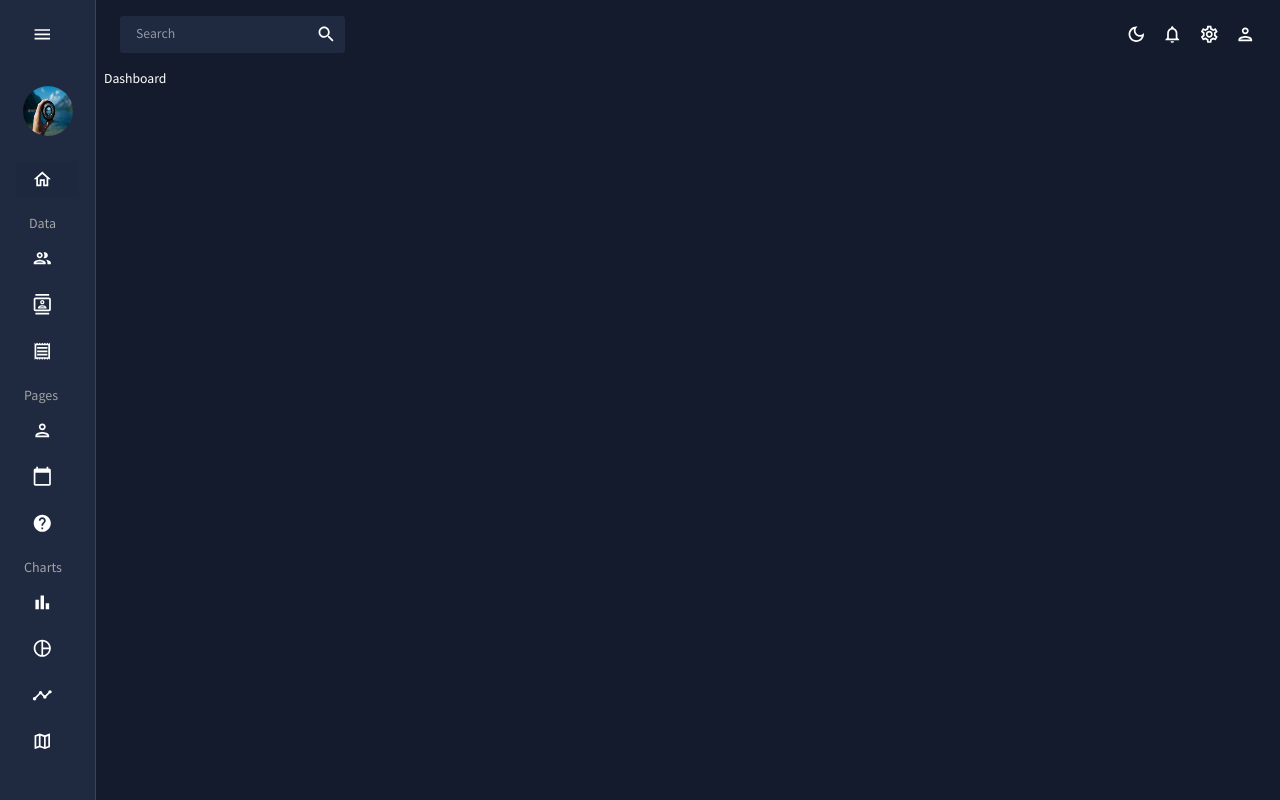
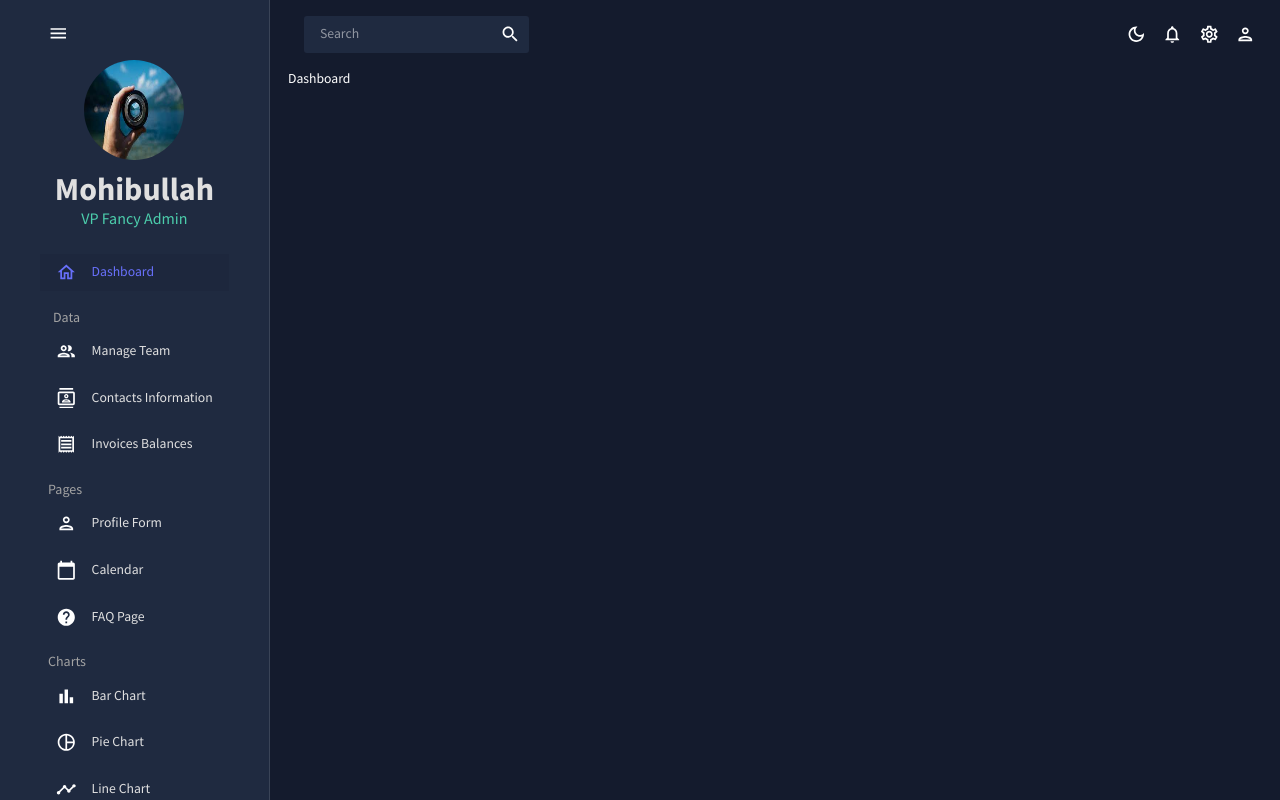
Before and after one commit to smmb98/react_admin_panel, a React (Vite) app: page / in a window 1280 px wide. Both pictures are taken after a click on the button 58 px from the left and 33 px from the top of the page. Built offline with nearby package versions, Linux system fonts and the light colour scheme.

Commit message:
Sidenav completed

```diff
--- a/src/scenes/global/Sidebar.jsx
+++ b/src/scenes/global/Sidebar.jsx
@@ -31,24 +31,48 @@ const Item = ({ title, to, icon, selected, setSelected, isCollapsed }) => {
     <ListItemButton
       sx={{
         mb: "10px",
+        "&.Mui-selected": {
+          color: "#6870fa !important",
+          // backgroundColor: "#2e8b57",
+        },
+        "&.Mui-focusVisible": {
+          color: "#6870fa !important",
+          // backgroundColor: "#2e8b57",
+        },
+        ":hover #icons": {
+          color: "#6870fa !important",
+          // backgroundColor: "#2e8b57",
+        },
+        ":hover": {
+          color: "#6870fa !important",
+          // backgroundColor: "#2e8b57",
+        },
       }}
       selected={selected === title}
       style={{
         color: colors.grey[100],
       }}
       onClick={() => setSelected(title)}
-      icon={icon}
     >
       <ListItemIcon
+        id="icons"
         sx={{
           minWidth: "0",
           pr: "15px",
-          // pb: "10px",
+          color: selected === title ? "#6870fa !important" : null,
         }}
       >
         {icon}
       </ListItemIcon>
-      {isCollapsed ? <Typography>{title}</Typography> : null}
+      {isCollapsed ? (
+        <Typography
+          sx={{
+            color: selected === title ? "#6870fa !important" : null,
+          }}
+        >
+          {title}
+        </Typography>
+      ) : null}
       <Link to={to} />
     </ListItemButton>
   );
@@ -57,16 +81,9 @@ const Item = ({ title, to, icon, selected, setSelected, isCollapsed }) => {
 const Sidebar = () => {
   const theme = useTheme();
   const colors = tokens(theme.palette.mode);
-  const [isCollapsed, setIsCollapsed] = useState(true);
+  const [isCollapsed, setIsCollapsed] = useState(false);
   const [selected, setSelected] = useState("Dashboard");
 
-  const handleOpen = () => {
-    setIsCollapsed(true);
-  };
-
-  const handleClose = () => {
-    setIsCollapsed(false);
-  };
   const toggleDrawer = () => {
     setIsCollapsed(!isCollapsed);
   };
@@ -80,19 +97,17 @@ const Sidebar = () => {
           "& .MuiDrawer-paper": {
             background: `${colors.primary[400]} !important`,
             width: "auto",
+
             transition: (theme) =>
-              theme.transitions.create("width", {
+              theme.transitions.create("margin", {
                 easing: theme.transitions.easing.sharp,
                 duration: theme.transitions.duration.enteringScreen,
               }),
-            boxSizing: "border-box",
+
+            // boxSizing: "border-box",
             ...(!isCollapsed && {
               overflowX: "hidden",
-              transition: (theme) =>
-                theme.transitions.create("width", {
-                  easing: theme.transitions.easing.sharp,
-                  duration: theme.transitions.duration.leavingScreen,
-                }),
+
               width: (theme) => ({
                 xs: theme.spacing(11),
                 sm: theme.spacing(12),
@@ -101,7 +116,6 @@ const Sidebar = () => {
           },
         }}
         open={isCollapsed}
-        onClose={handleClose}
       >
         <Box sx={{ px: isCollapsed === true ? 5 : 2, width: "auto" }}>
           {isCollapsed ? (
@@ -156,7 +170,7 @@ const Sidebar = () => {
                 justifyContent="center"
                 alignItems="center"
                 mb="25px"
-                mt="25px"
+                mt="15px"
               >
                 <img
                   alt="profile-user"
```
